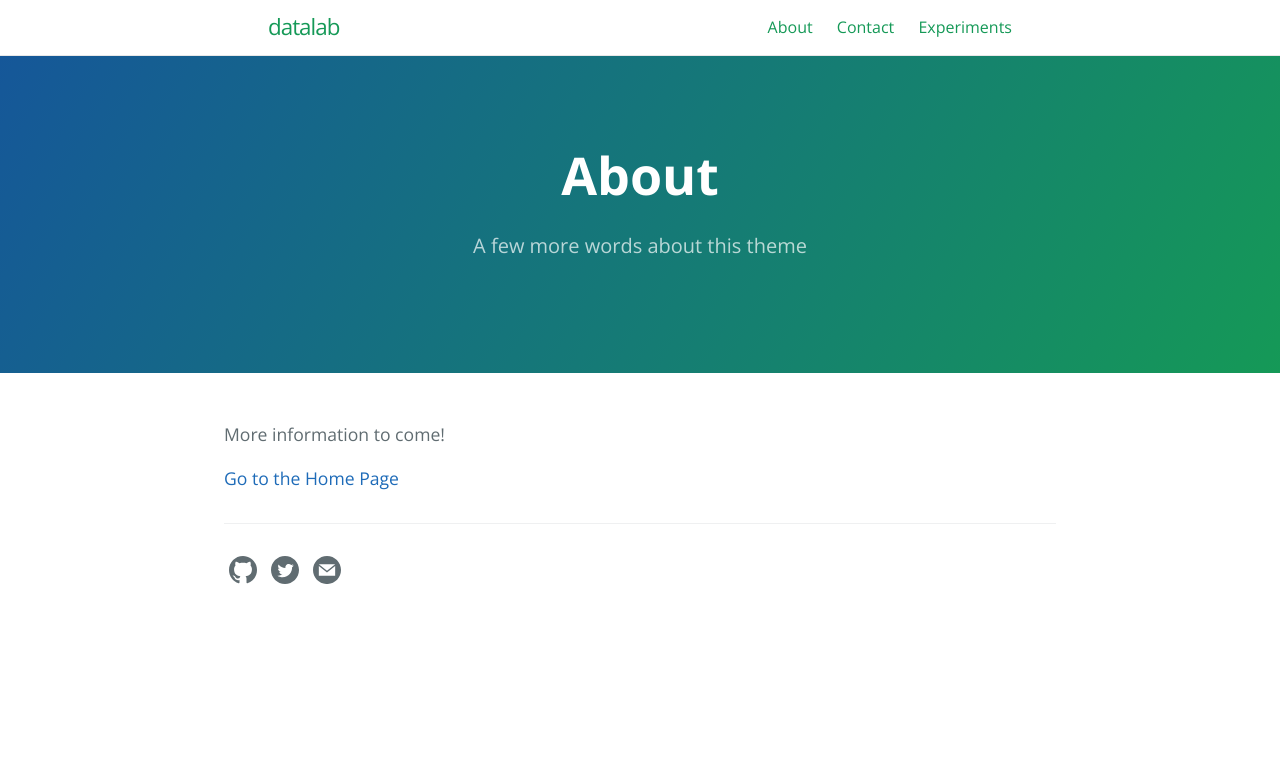
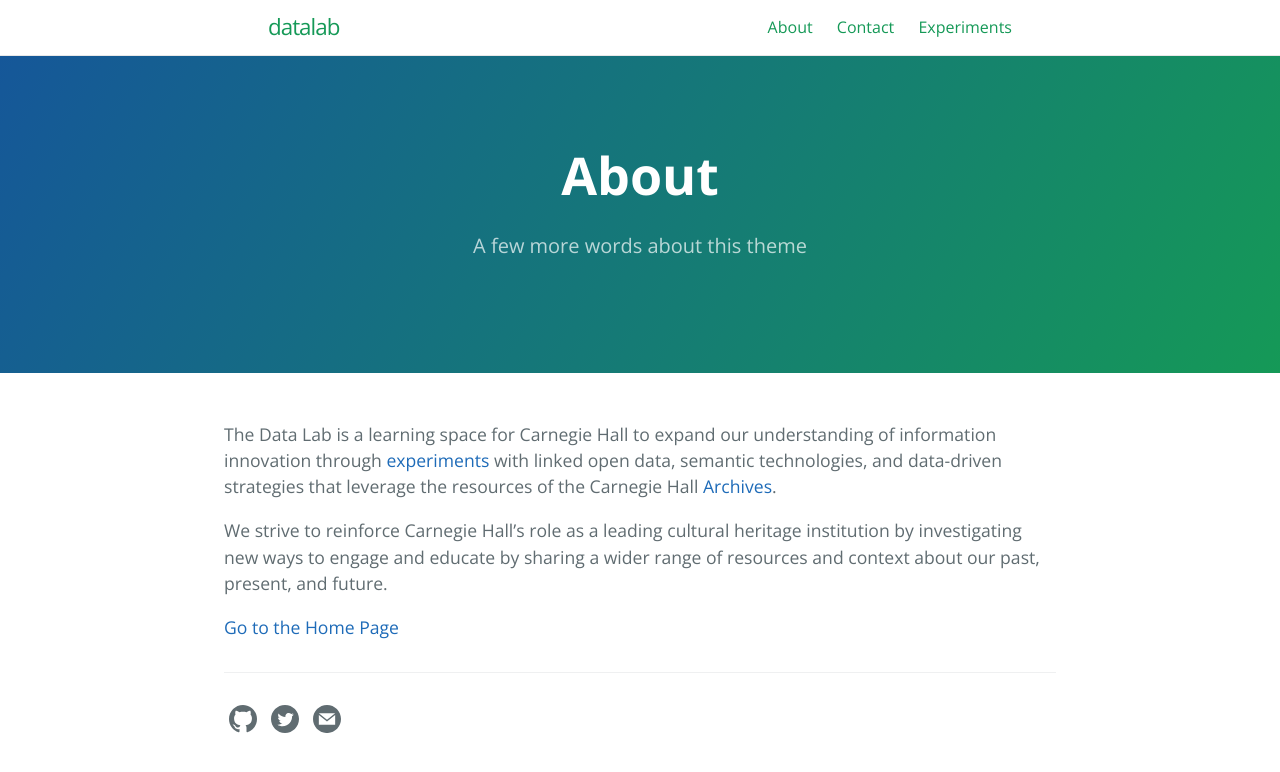
Before and after one commit to CarnegieHall/datalab, a Jekyll site: the page built from about.md, in a window 1280 px wide. Shown: the top 772 px of the page. Built offline with Jekyll 4.4.1, drawn with Linux system fonts in a browser that asks for light colours.

Commit message:
add about

```diff
--- a/about.md
+++ b/about.md
@@ -7,7 +7,9 @@ ref: about
 order: 0
 ---
 
-More information to come!
+The Data Lab is a learning space for Carnegie Hall to expand our understanding of information innovation through [experiments](experiments.md) with linked open data, semantic technologies, and data-driven strategies that leverage the resources of the Carnegie Hall [Archives](contact.md).
+
+We strive to reinforce Carnegie Hall’s role as a leading cultural heritage institution by investigating new ways to engage and educate by sharing a wider range of resources and context about our past, present, and future.
 
 
 [Go to the Home Page]({{ '/' | absolute_url }})
```
